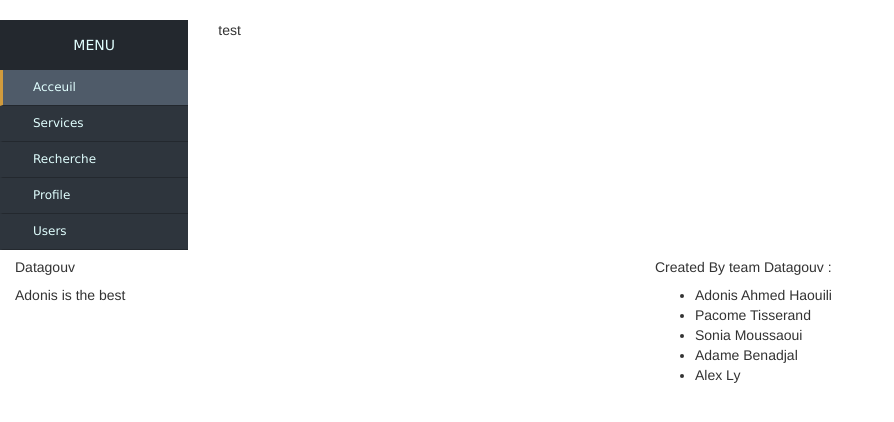
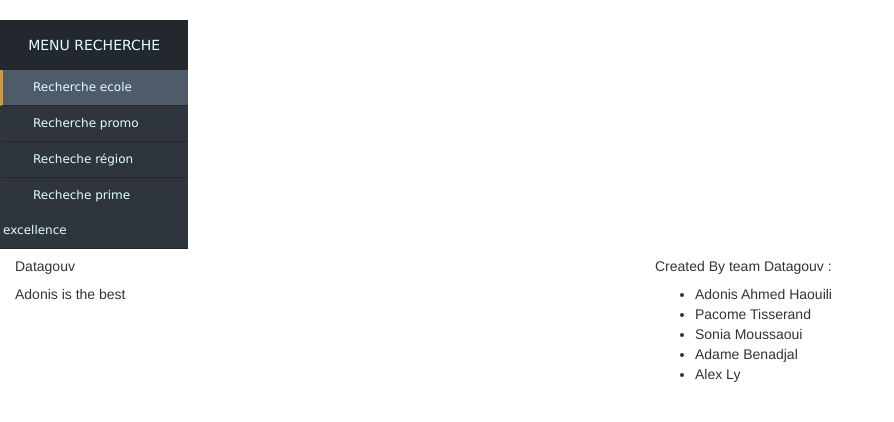
Before and after one commit to darcosion/datagouv, a Django app: page /recherche/ in a window 1280 px wide. Shown: the part 52-474 px from the top of the page, without its empty margins (0-894 px from the left). Run offline with Django 3.2, Linux system fonts and the light colour scheme; some libraries are stand-ins or nearby versions.

Commit message:
Ajout recherche

```diff
--- a/datagouv/template/recherche.html
+++ b/datagouv/template/recherche.html
@@ -6,7 +6,7 @@
 
 <div class="col-sm-2">
 <nav class="nav-side-menu">
-    <div class="brand">MENU</div>
+    <div class="brand">MENU RECHERCHE</div>
     <i class="fa fa-bars fa-2x toggle-btn" data-toggle="collapse" data-target="#menu-content"></i>
 
         <div class="menu-list">
@@ -15,45 +15,24 @@
 
 
                 <li  data-toggle="collapse" data-target="#products" class="collapsed active">
-                  <a href="#"><i class="fa fa-gift fa-lg"></i> Acceuil <span class="arrow"></span></a>
+                  <a href="{% url 'home:recherche_ecole' %}"><i class="fa fa-gift fa-lg"></i> Recherche ecole<span class="arrow"></span></a>
                 </li>
-
-
                 <li data-toggle="collapse" data-target="#service" class="collapsed">
-                  <a href="#"><i class="fa fa-globe fa-lg"></i> Services <span class="arrow"></span></a>
+                  <a href="{% url 'home:recherche_promo' %}"><i class="fa fa-globe fa-lg"></i> Recherche promo <span class="arrow"></span></a>
                 </li>
-
-
-
                 <li data-toggle="collapse" data-target="#new" class="collapsed">
-                  <a href="#"><i class="fa fa-car fa-lg"></i> Recherche <span class="arrow"></span></a>
+                  <a href="{% url 'home:recherche_effectifregional' %}"><i class="fa fa-car fa-lg"></i> Recheche région <span class="arrow"></span></a>
                 </li>
-                <ul class="sub-menu collapse" id="new">
-                  <li>Etudiant</li>
-                  <li>Enseignants 2</li>
-                  <li>Chercheurs</li>
-                </ul>
-
-
-
-                 <li>
-                  <a href="#">
-                  <i class="fa fa-user fa-lg"></i> Profile
-                  </a>
+                <li data-toggle="collapse" data-target="#new" class="collapsed">
+                    <a href="#"><i class="fa fa-car fa-lg"></i> Recheche prime excellence <span class="arrow"></span></a>
                   </li>
-
-                 <li>
-                  <a href="#">
-                  <i class="fa fa-users fa-lg"></i> Users
-                  </a>
-                </li>
             </ul>
      </div>
 </nav>
 </div>
 {% endblock menu_recherche %}
 <div class="col-sm-10">
-  <p>test</p>
+
     {% if list_fregion %}
     {% block recherche_effectifregional %}
     <h2>Liste des régions: </h2>
@@ -68,7 +47,7 @@
       <tbody>
         {% for i in list_fregion %}
           <tr>
-            <td><a href=""><button type="button" class="btn btn-sm btn-primary">{{ i.id }}</button></a></td>
+            <td><a href="{% url 'home:idregion' i.id %}"><button type="button" class="btn btn-sm btn-primary">{{ i.id }}</button></a></td>
             <td>{{ i.rentree_universitaire }}</td>
             <td>{{ i.niveau_geographique }}</td>
           </tr>
```
